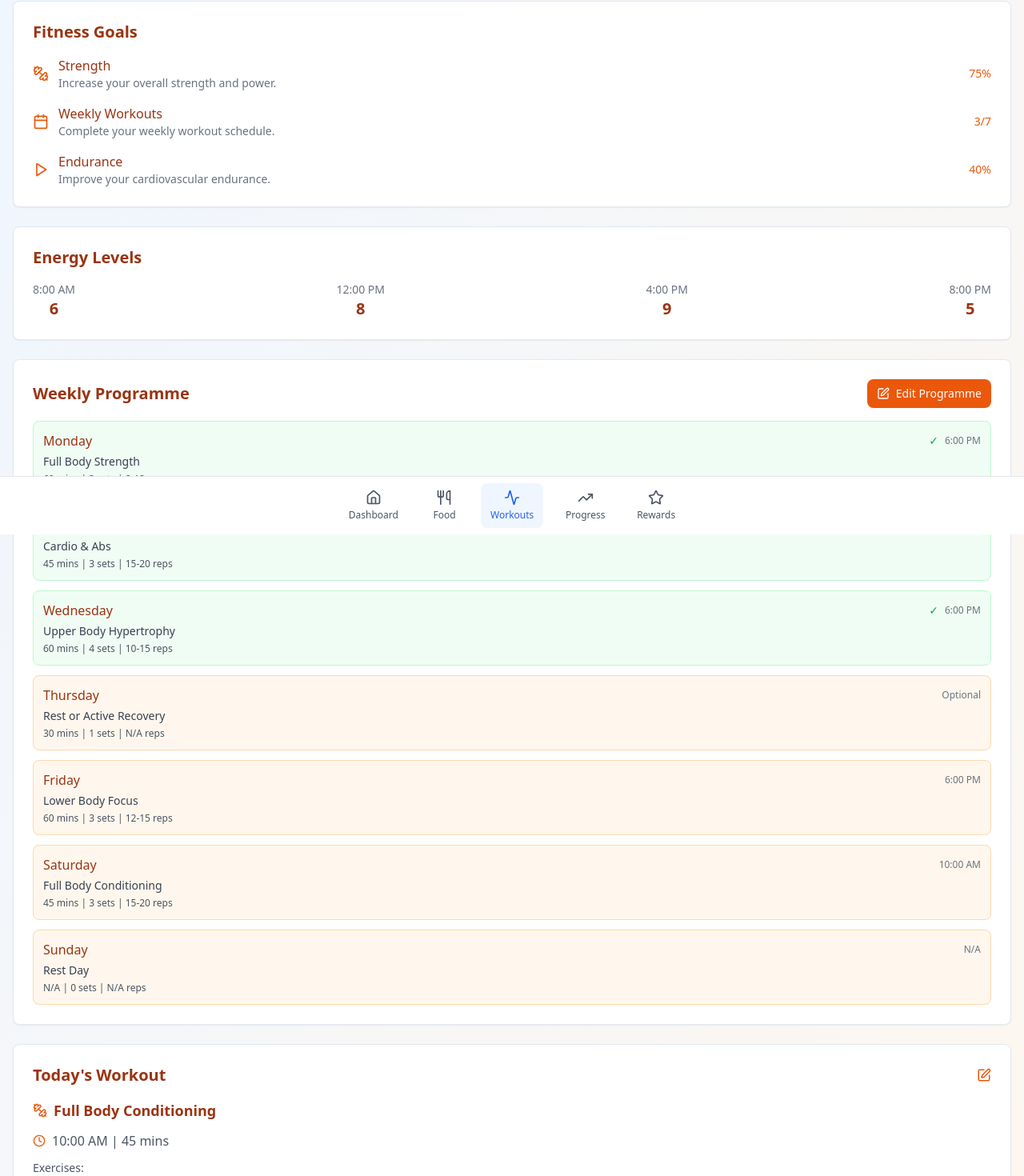
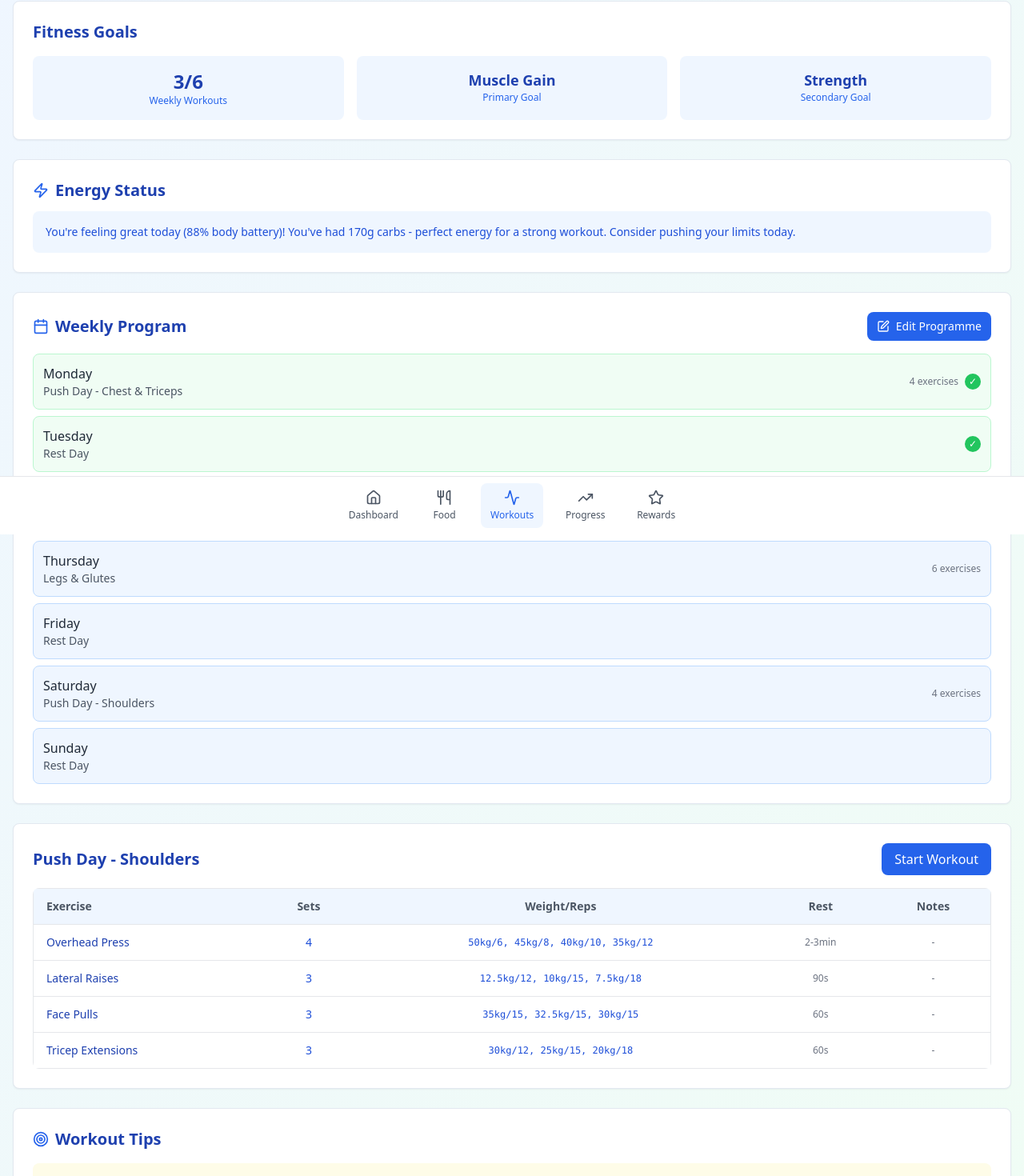
Before and after one commit to joeyushh/vitality-vista-view, a React (Vite) app: page /workouts in a window 1280 px wide. Shown: the part 132-1602 px from the top of the page at 80% size. Built offline with nearby package versions, Linux system fonts and the light colour scheme.

Commit message:
Reverted to commit 2967f5cb698adbdef5fcfaa7ea2360c519a0bcd2

```diff
--- a/src/pages/Workouts.tsx
+++ b/src/pages/Workouts.tsx
@@ -1,223 +1,306 @@
-
 import { Card } from "@/components/ui/card";
-import { Dumbbell, Play, Calendar, Edit, Clock, Target, ChevronRight, MessageCircle } from "lucide-react";
+import { Activity, Target, Calendar, Zap, ChevronLeft, ChevronRight, Edit } from "lucide-react";
+import { useNavigate } from "react-router-dom";
+import { useState } from "react";
+import { useToast } from "@/hooks/use-toast";
 import BottomNavigation from "@/components/BottomNavigation";
 import MobileHeader from "@/components/MobileHeader";
-import DateNavigation from "@/components/DateNavigation";
-import { useState } from "react";
-import { useToast } from "@/hooks/use-toast";
 
-const workoutProgram = [
-  {
-    day: "Monday",
-    workout: "Full Body Strength",
-    time: "6:00 PM",
-    exercises: ["Squats", "Bench Press", "Rows", "Overhead Press", "Deadlifts"],
-    duration: "60 mins",
-    sets: 3,
-    reps: "8-12",
-    completed: true,
-  },
-  {
-    day: "Tuesday",
-    workout: "Cardio & Abs",
-    time: "6:30 PM",
-    exercises: ["Running", "Cycling", "Crunches", "Plank", "Leg Raises"],
-    duration: "45 mins",
-    sets: 3,
-    reps: "15-20",
-    completed: true,
-  },
-  {
-    day: "Wednesday",
-    workout: "Upper Body Hypertrophy",
-    time: "6:00 PM",
-    exercises: ["Incline Press", "Pull-ups", "Dips", "Lateral Raises", "Bicep Curls"],
-    duration: "60 mins",
-    sets: 4,
-    reps: "10-15",
-    completed: true,
-  },
-  {
-    day: "Thursday",
-    workout: "Rest or Active Recovery",
-    time: "Optional",
-    exercises: ["Yoga", "Stretching", "Light Walk"],
-    duration: "30 mins",
-    sets: 1,
-    reps: "N/A",
-    completed: false,
-  },
-  {
-    day: "Friday",
-    workout: "Lower Body Focus",
-    time: "6:00 PM",
-    exercises: ["Lunges", "Hamstring Curls", "Calf Raises", "Glute Bridges", "Leg Extensions"],
-    duration: "60 mins",
-    sets: 3,
-    reps: "12-15",
-    completed: false,
-  },
-  {
-    day: "Saturday",
-    workout: "Full Body Conditioning",
-    time: "10:00 AM",
-    exercises: ["Burpees", "Mountain Climbers", "Kettlebell Swings", "Box Jumps", "Push-ups"],
-    duration: "45 mins",
-    sets: 3,
-    reps: "15-20",
-    completed: false,
-  },
-  {
-    day: "Sunday",
-    workout: "Rest Day",
-    time: "N/A",
-    exercises: ["Total Rest"],
-    duration: "N/A",
-    sets: 0,
-    reps: "N/A",
-    completed: false,
-  },
+const NAV_LINKS = [
+  { label: "Dashboard", href: "/", active: false },
+  { label: "Food", href: "/food", active: false },
+  { label: "Workouts", href: "/workouts", active: true },
+  { label: "Progress", href: "/progress", active: false },
+  { label: "Rewards", href: "/rewards", active: false },
 ];
 
-const fitnessGoals = [
-  {
-    title: "Strength",
-    description: "Increase your overall strength and power.",
-    icon: Dumbbell,
-    progress: 75,
-  },
-  {
-    title: "Weekly Workouts",
-    description: "Complete your weekly workout schedule.",
-    icon: Calendar,
-    progress: Math.round((workoutProgram.filter(w => w.completed).length / workoutProgram.length) * 100),
-    completed: workoutProgram.filter(w => w.completed).length,
-    total: workoutProgram.length,
-  },
-  {
-    title: "Endurance",
-    description: "Improve your cardiovascular endurance.",
-    icon: Play,
-    progress: 40,
-  },
+const weeklyGoals = {
+  workoutsPerWeek: 6, // Updated to match the weekly program
+  currentWorkouts: 3, // Updated to match completed workouts
+  primaryGoal: "Muscle Gain",
+  secondaryGoal: "Strength"
+};
+
+const weeklyProgram = [
+  { day: "Monday", workout: "Push Day - Chest & Triceps", completed: true, exercises: 4 },
+  { day: "Tuesday", workout: "Rest Day", completed: true, exercises: 0 },
+  { day: "Wednesday", workout: "Pull Day - Back & Biceps", completed: true, exercises: 5 },
+  { day: "Thursday", workout: "Legs & Glutes", completed: false, exercises: 6 },
+  { day: "Friday", workout: "Rest Day", completed: false, exercises: 0 },
+  { day: "Saturday", workout: "Push Day - Shoulders", completed: false, exercises: 4 },
+  { day: "Sunday", workout: "Rest Day", completed: false, exercises: 0 },
 ];
 
-const energyLevels = [
-  { time: "8:00 AM", level: 6 },
-  { time: "12:00 PM", level: 8 },
-  { time: "4:00 PM", level: 9 },
-  { time: "8:00 PM", level: 5 },
-];
+const workoutVariations = {
+  monday: [
+    { ex: "Bench Press", sets: 4, weightReps: "80kg/6, 75kg/7, 70kg/8, 65kg/9", restTime: "3min", notes: "" },
+    { ex: "Incline DB Press", sets: 3, weightReps: "30kg/8, 27.5kg/9, 25kg/10", restTime: "2min", notes: "" },
+    { ex: "Cable Flyes", sets: 3, weightReps: "25kg/10, 22.5kg/12, 20kg/11", restTime: "90s", notes: "" },
+    { ex: "Tricep Pushdowns", sets: 3, weightReps: "40kg/12, 37.5kg/13, 35kg/15", restTime: "60s", notes: "" },
+  ],
+  wednesday: [
+    { ex: "Pull-ups", sets: 4, weightReps: "BW/8, BW/7, BW/6, BW/6", restTime: "2min", notes: "" },
+    { ex: "Bent Over Rows", sets: 3, weightReps: "70kg/8, 65kg/9, 60kg/10", restTime: "2min", notes: "" },
+    { ex: "Lat Pulldowns", sets: 3, weightReps: "65kg/10, 60kg/12, 55kg/12", restTime: "90s", notes: "" },
+    { ex: "Face Pulls", sets: 3, weightReps: "35kg/15, 30kg/15, 30kg/15", restTime: "60s", notes: "" },
+    { ex: "Bicep Curls", sets: 3, weightReps: "17.5kg/10, 15kg/12, 12.5kg/15", restTime: "60s", notes: "" },
+  ],
+  thursday: [
+    { ex: "Squats", sets: 4, weightReps: "100kg/6, 95kg/7, 90kg/8, 85kg/10", restTime: "3min", notes: "Focus on depth" },
+    { ex: "Romanian Deadlifts", sets: 3, weightReps: "80kg/8, 75kg/9, 70kg/10", restTime: "2min", notes: "" },
+    { ex: "Bulgarian Split Squats", sets: 3, weightReps: "25kg/10, 22.5kg/11, 20kg/12", restTime: "90s", notes: "Each leg" },
+    { ex: "Leg Press", sets: 3, weightReps: "180kg/12, 170kg/13, 160kg/15", restTime: "90s", notes: "" },
+    { ex: "Calf Raises", sets: 4, weightReps: "60kg/15, 55kg/16, 50kg/18, 45kg/20", restTime: "60s", notes: "" },
+    { ex: "Leg Curls", sets: 3, weightReps: "45kg/12, 40kg/13, 35kg/15", restTime: "60s", notes: "" },
+  ],
+  saturday: [
+    { ex: "Overhead Press", sets: 4, weightReps: "50kg/6, 45kg/8, 40kg/10, 35kg/12", restTime: "2-3min", notes: "" },
+    { ex: "Lateral Raises", sets: 3, weightReps: "12.5kg/12, 10kg/15, 7.5kg/18", restTime: "90s", notes: "" },
+    { ex: "Face Pulls", sets: 3, weightReps: "35kg/15, 32.5kg/15, 30kg/15", restTime: "60s", notes: "" },
+    { ex: "Tricep Extensions", sets: 3, weightReps: "30kg/12, 25kg/15, 20kg/18", restTime: "60s", notes: "" },
+  ]
+};
+
+const bodyBattery = 90;
+const currentCarbs = 142;
 
 export default function Workouts() {
+  const navigate = useNavigate();
+  const { toast } = useToast();
   const [currentDate, setCurrentDate] = useState(new Date());
-  const { toast } = useToast();
 
+  // Get day name for current date (e.g., "monday", "tuesday")
   const getDayName = (date) => {
-    return date.toLocaleDateString('en-US', { weekday: 'long' });
+    return date.toLocaleDateString('en-US', { weekday: 'long' }).toLowerCase();
   };
 
-  const getWorkoutForDay = (date) => {
-    const dayName = getDayName(date);
-    return workoutProgram.find(workout => workout.day === dayName) || {
-      day: dayName,
-      workout: "No workout scheduled",
-      time: "N/A",
-      exercises: [],
-      duration: "N/A",
-      sets: 0,
-      reps: "N/A",
-    };
+  // Select workout based on day
+  const getWorkoutForDay = (day) => {
+    const dayName = getDayName(day);
+
+    switch(dayName) {
+      case 'monday': return workoutVariations.monday;
+      case 'wednesday': return workoutVariations.wednesday;
+      case 'thursday': return workoutVariations.thursday;
+      case 'saturday': return workoutVariations.saturday;
+      default: return [];
+    }
   };
 
-  const handleEditProgrammeClick = () => {
+  // Get workout name based on day
+  const getWorkoutName = (day) => {
+    const dayName = getDayName(day);
+
+    switch(dayName) {
+      case 'monday': return "Push Day - Chest & Triceps";
+      case 'wednesday': return "Pull Day - Back & Biceps";
+      case 'thursday': return "Legs & Glutes";
+      case 'saturday': return "Push Day - Shoulders";
+      default: return "Rest Day";
+    }
+  };
+
+  const todaysWorkout = getWorkoutForDay(currentDate);
+  const workoutName = getWorkoutName(currentDate);
+  const isRestDay = todaysWorkout.length === 0;
+
+  const handleNavClick = (href: string) => {
+    if (href.startsWith("/")) {
+      navigate(href);
+    }
+  };
+
+  const handlePreviousDay = () => {
+    const previousDay = new Date(currentDate);
+    previousDay.setDate(previousDay.getDate() - 1);
+    setCurrentDate(previousDay);
+    toast({
+      title: "Day Changed",
+      description: `Viewing data for ${previousDay.toLocaleDateString()}`,
+    });
+  };
+
+  const handleNextDay = () => {
+    const nextDay = new Date(currentDate);
+    nextDay.setDate(nextDay.getDate() + 1);
+    setCurrentDate(nextDay);
+    toast({
+      title: "Day Changed",
+      description: `Viewing data for ${nextDay.toLocaleDateString()}`,
+    });
+  };
+
+  // Get different body battery values based on the day
+  const getBodyBatteryForDay = () => {
+    const day = getDayName(currentDate);
+    const today = new Date().toDateString();
+    const selectedDay = currentDate.toDateString();
+
+    // Future dates have 100% battery
+    if (new Date(selectedDay) > new Date(today)) {
+      return 100;
+    }
+
+    // Past days have different values
+    switch(day) {
+      case 'monday': return 85;
+      case 'tuesday': return 92;
+      case 'wednesday': return 78;
+      case 'thursday': return 90;
+      case 'friday': return 95;
+      case 'saturday': return 88;
+      case 'sunday': return 98;
+      default: return 90;
+    }
+  };
+
+  // Get different carb values based on the day
+  const getCarbsForDay = () => {
+    const day = getDayName(currentDate);
+    const today = new Date().toDateString();
+    const selectedDay = currentDate.toDateString();
+
+    // Future dates have 0 carbs
+    if (new Date(selectedDay) > new Date(today)) {
+      return 0;
+    }
+
+    // Past days have different values
+    switch(day) {
+      case 'monday': return 155;
+      case 'tuesday': return 120;
+      case 'wednesday': return 160;
+      case 'thursday': return 142;
+      case 'friday': return 130;
+      case 'saturday': return 170;
+      case 'sunday': return 110;
+      default: return 142;
+    }
+  };
+
+  const getEnergyTip = () => {
+    const batteryLevel = getBodyBatteryForDay();
+    const carbsLevel = getCarbsForDay();
+    const isPast = currentDate < new Date();
+    const isFuture = currentDate > new Date();
+
+    if (isFuture) {
+      return `This is a future workout. Plan ahead to ensure you have good energy levels for this ${workoutName === "Rest Day" ? "rest day" : "workout"}.`;
+    }
+
+    if (batteryLevel >= 80) {
+      return `You're feeling great today (${batteryLevel}% body battery)! You've had ${carbsLevel}g carbs - perfect energy for a strong workout. Consider pushing your limits today.`;
+    } else if (batteryLevel >= 60) {
+      return `You're feeling decent today (${batteryLevel}% body battery). With ${carbsLevel}g carbs consumed, you should have good energy. Maybe adjust intensity based on how you feel during warm-up.`;
+    } else {
+      return `Your body battery is low (${batteryLevel}%). You've only had ${carbsLevel}g carbs today - consider having a banana 30 minutes before your workout for extra energy.`;
+    }
+  };
+
+  const handleEditProgramme = () => {
     toast({
       title: "Edit Programme",
-      description: "Programme editing functionality would be available here",
+      description: "Programme editing feature would open here",
     });
     console.log("Opening programme editor...");
   };
 
-  const handleTipsClick = () => {
-    toast({
-      title: "AI Tips Assistant",
-      description: "AI agent would be activated here to provide personalized workout tips",
-    });
-    console.log("Opening AI tips assistant...");
-  };
-
-  const workout = getWorkoutForDay(currentDate);
-
   return (
-    <div className="min-h-screen bg-gradient-to-br from-blue-50 to-orange-50 flex flex-col pb-20">
+    <div className="min-h-screen bg-gradient-to-br from-blue-50 to-green-50 flex flex-col pb-20">
       <MobileHeader title="Workouts" />
 
       <div className="flex-1 px-4 py-4 space-y-6">
         {/* Date Navigation */}
-        <DateNavigation
-          currentDate={currentDate}
-          onDateChange={setCurrentDate}
-        />
+        <div className="flex items-center justify-between">
+          <button
+            onClick={handlePreviousDay}
+            className="flex items-center gap-2 px-4 py-2 bg-white rounded-lg shadow hover:shadow-md transition-shadow"
+          >
+            <ChevronLeft size={20} />
+            Previous
+          </button>
+
+          <h1 className="text-xl font-bold text-blue-800">
+            {currentDate.toLocaleDateString(undefined, {
+              weekday: 'short',
+              month: 'short',
+              day: 'numeric'
+            })}
+          </h1>
+
+          <button
+            onClick={handleNextDay}
+            className="flex items-center gap-2 px-4 py-2 bg-white rounded-lg shadow hover:shadow-md transition-shadow"
+          >
+            Next
+            <ChevronRight size={20} />
+          </button>
+        </div>
 
         {/* Fitness Goals */}
         <Card className="p-6">
-          <h2 className="text-xl font-semibold text-orange-800 mb-4">Fitness Goals</h2>
-          <div className="space-y-4">
-            {fitnessGoals.map((goal, i) => (
-              <div key={i} className="flex items-center justify-between">
-                <div className="flex items-center gap-3">
-                  <goal.icon className="text-orange-600" size={20} />
-                  <div>
-                    <div className="font-medium text-orange-800">{goal.title}</div>
-                    <div className="text-sm text-gray-500">{goal.description}</div>
-                  </div>
-                </div>
-                <div className="text-sm text-orange-600">
-                  {goal.title === "Weekly Workouts" ? `${goal.completed}/${goal.total}` : `${goal.progress}%`}
-                </div>
-              </div>
-            ))}
+          <h2 className="text-xl font-semibold text-blue-800 mb-4">Fitness Goals</h2>
+          <div className="grid grid-cols-2 md:grid-cols-3 gap-4">
+            <div className="bg-blue-50 rounded-lg p-4 text-center">
+              <div className="text-2xl font-bold text-blue-800">{weeklyGoals.currentWorkouts}/{weeklyGoals.workoutsPerWeek}</div>
+              <div className="text-xs text-blue-600">Weekly Workouts</div>
+            </div>
+            <div className="bg-blue-50 rounded-lg p-4 text-center">
+              <div className="text-lg font-bold text-blue-800">{weeklyGoals.primaryGoal}</div>
+              <div className="text-xs text-blue-600">Primary Goal</div>
+            </div>
+            <div className="bg-blue-50 rounded-lg p-4 text-center">
+              <div className="text-lg font-bold text-blue-800">{weeklyGoals.secondaryGoal}</div>
+              <div className="text-xs text-blue-600">Secondary Goal</div>
+            </div>
           </div>
         </Card>
 
         {/* Energy Status */}
         <Card className="p-6">
-          <h2 className="text-xl font-semibold text-orange-800 mb-4">Energy Levels</h2>
-          <div className="flex items-center justify-between">
-            {energyLevels.map((level, i) => (
-              <div key={i} className="text-center">
-                <div className="text-sm text-gray-500">{level.time}</div>
-                <div className="text-xl font-bold text-orange-800">{level.level}</div>
-              </div>
-            ))}
+          <div className="flex items-center gap-2 mb-3">
+            <Zap size={20} className="text-blue-600" />
+            <h2 className="text-xl font-semibold text-blue-800">Energy Status</h2>
+          </div>
+          <div className="p-4 bg-blue-50 rounded-lg">
+            <div className="text-sm text-blue-700">{getEnergyTip()}</div>
           </div>
         </Card>
 
-        {/* Weekly Programme */}
+        {/* Weekly Program - Moved Higher */}
         <Card className="p-6">
           <div className="flex items-center justify-between mb-4">
-            <h2 className="text-xl font-semibold text-orange-800">Weekly Programme</h2>
+            <div className="flex items-center gap-2">
+              <Calendar size={20} className="text-blue-600" />
+              <h2 className="text-xl font-semibold text-blue-800">Weekly Program</h2>
+            </div>
             <button
-              onClick={handleEditProgrammeClick}
-              className="flex items-center gap-2 px-3 py-2 bg-orange-600 text-white rounded-lg hover:bg-orange-700 transition-colors text-sm"
+              onClick={handleEditProgramme}
+              className="flex items-center gap-2 px-3 py-2 bg-blue-600 text-white rounded-lg hover:bg-blue-700 transition-colors text-sm"
             >
               <Edit size={16} />
               Edit Programme
             </button>
           </div>
-          <div className="space-y-3">
-            {workoutProgram.map((day, i) => (
-              <div key={i} className={`p-3 rounded-lg border ${day.completed ? 'bg-green-50 border-green-200' : 'bg-orange-50 border-orange-200'}`}>
-                <div className="flex items-center justify-between mb-1">
-                  <div className="font-medium text-orange-800">{day.day}</div>
-                  <div className="flex items-center gap-2">
-                    {day.completed && <span className="text-green-600 text-sm">✓</span>}
-                    <span className="text-xs text-gray-500">{day.time}</span>
-                  </div>
+          <div className="space-y-2">
+            {weeklyProgram.map((day, i) => (
+              <div key={i} className={`flex justify-between items-center p-3 rounded-lg ${
+                day.completed ? 'bg-green-50 border border-green-200' : 'bg-blue-50 border border-blue-200'
+              }`}>
+                <div>
+                  <div className="font-medium text-gray-800">{day.day}</div>
+                  <div className="text-sm text-gray-600">{day.workout}</div>
                 </div>
-                <div className="text-sm text-gray-700 mb-1">{day.workout}</div>
-                <div className="text-xs text-gray-600">{day.duration} | {day.sets} sets | {day.reps} reps</div>
+                <div className="flex items-center gap-2">
+                  {day.exercises > 0 && (
+                    <span className="text-xs text-gray-500">{day.exercises} exercises</span>
+                  )}
+                  {day.completed && (
+                    <span className="w-5 h-5 bg-green-500 rounded-full flex items-center justify-center">
+                      <span className="text-white text-xs">✓</span>
+                    </span>
+                  )}
+                </div>
               </div>
             ))}
           </div>
@@ -226,65 +309,69 @@ export default function Workouts() {
         {/* Today's Workout */}
         <Card className="p-6">
           <div className="flex items-center justify-between mb-4">
-            <h2 className="text-xl font-semibold text-orange-800">Today's Workout</h2>
-            <Edit className="text-orange-600 cursor-pointer" size={18} />
+            <h2 className="text-xl font-semibold text-blue-800">{workoutName}</h2>
+            {!isRestDay && (
+              <button className="px-4 py-2 bg-blue-600 text-white rounded-lg hover:bg-blue-700 transition-colors">
+                Start Workout
+              </button>
+            )}
           </div>
-          <div className="space-y-3">
-            <div className="flex items-center gap-2">
-              <Dumbbell className="text-orange-600" size={18} />
-              <h3 className="text-lg font-semibold text-orange-800">{workout.workout}</h3>
+
+          {isRestDay ? (
+            <div className="p-8 bg-blue-50 rounded-lg text-center">
+              <h3 className="text-xl font-medium text-blue-800 mb-2">Rest Day</h3>
+              <p className="text-blue-600">
+                Take time to recover today. Focus on stretching, mobility, and adequate nutrition.
+              </p>
             </div>
-            <div className="flex items-center gap-2 text-gray-600">
-              <Clock className="text-orange-600" size={16} />
-              <span>{workout.time} | {workout.duration}</span>
+          ) : (
+            <div className="overflow-x-auto rounded-lg">
+              <table className="min-w-full bg-white border border-gray-200 text-sm">
+                <thead className="bg-blue-50 text-gray-600">
+                  <tr>
+                    <th className="px-4 py-3 text-left">Exercise</th>
+                    <th className="px-4 py-3 text-center">Sets</th>
+                    <th className="px-4 py-3 text-center">Weight/Reps</th>
+                    <th className="px-4 py-3 text-center">Rest</th>
+                    <th className="px-4 py-3 text-center">Notes</th>
+                  </tr>
+                </thead>
+                <tbody>
+                  {todaysWorkout.map((item, i) => (
+                    <tr key={i} className="border-t border-gray-200 hover:bg-blue-50 transition-colors">
+                      <td className="px-4 py-3">
+                        <div className="font-medium text-blue-800">{item.ex}</div>
+                      </td>
+                      <td className="px-4 py-3 text-center text-blue-700">{item.sets}</td>
+                      <td className="px-4 py-3 text-center font-mono text-xs text-blue-700">{item.weightReps}</td>
+                      <td className="px-4 py-3 text-center text-xs text-gray-500">{item.restTime}</td>
+                      <td className="px-4 py-3 text-center text-xs text-gray-500">{item.notes || "-"}</td>
+                    </tr>
+                  ))}
+                </tbody>
+              </table>
             </div>
-            <div className="text-sm text-gray-600">
-              <div className="font-medium mb-1">Exercises:</div>
-              <ul className="list-disc pl-5">
-                {workout.exercises.map((exercise, i) => (
-                  <li key={i}>{exercise}</li>
-                ))}
-              </ul>
-            </div>
-            <div className="flex items-center justify-between text-sm text-gray-600">
-              <div>Sets: {workout.sets}</div>
-              <div>Reps: {workout.reps}</div>
-            </div>
-            <button className="w-full flex items-center justify-center gap-2 p-3 bg-orange-50 rounded-lg hover:bg-orange-100 transition-colors">
-              <Play className="text-orange-600" size={16} />
-              Start Workout
-              <ChevronRight className="text-orange-600" size={16} />
-            </button>
-          </div>
+          )}
         </Card>
 
         {/* Workout Tips */}
         <Card className="p-6">
-          <div className="flex items-center justify-between mb-4">
-            <div className="flex items-center gap-2">
-              <Target size={18} className="text-orange-600" />
-              <h2 className="text-xl font-semibold text-orange-800">Workout Tips</h2>
-            </div>
-            <button
-              onClick={handleTipsClick}
-              className="flex items-center gap-2 px-3 py-2 bg-orange-600 text-white rounded-lg hover:bg-orange-700 transition-colors text-sm"
-            >
-              <MessageCircle size={16} />
-              Want more tips?
-            </button>
+          <div className="flex items-center gap-2 mb-4">
+            <Target size={20} className="text-blue-600" />
+            <h2 className="text-xl font-semibold text-blue-800">Workout Tips</h2>
           </div>
           <div className="space-y-3 text-sm text-gray-600">
             <div className="p-3 bg-yellow-50 rounded-lg">
-              <div className="font-medium text-yellow-800 mb-1">🏋️ Progressive Overload</div>
-              <div>Gradually increase weight, reps, or sets each week for continuous gains.</div>
+              <div className="font-medium text-yellow-800 mb-1">Progressive Overload</div>
+              <div>Gradually increase weight, reps, or sets each week for continued progress.</div>
             </div>
             <div className="p-3 bg-yellow-50 rounded-lg">
-              <div className="font-medium text-yellow-800 mb-1">⏱️ Rest Between Sets</div>
-              <div>2-3 minutes for strength, 30-90 seconds for endurance training.</div>
+              <div className="font-medium text-yellow-800 mb-1">Rest Between Sets</div>
+              <div>Take adequate rest between sets - 2-3 minutes for compound exercises.</div>
             </div>
             <div className="p-3 bg-yellow-50 rounded-lg">
-              <div className="font-medium text-yellow-800 mb-1">🔥 Warm-up Properly</div>
-              <div>5-10 minutes of light cardio and dynamic stretching before lifting.</div>
+              <div className="font-medium text-yellow-800 mb-1">Listen to Your Body</div>
+              <div>Adjust intensity based on your body battery and energy levels.</div>
             </div>
           </div>
         </Card>
```
Also changed, not shown: src/pages/Food.tsx (+4 -20 lines), src/pages/Progress.tsx (+32 -65 lines).
